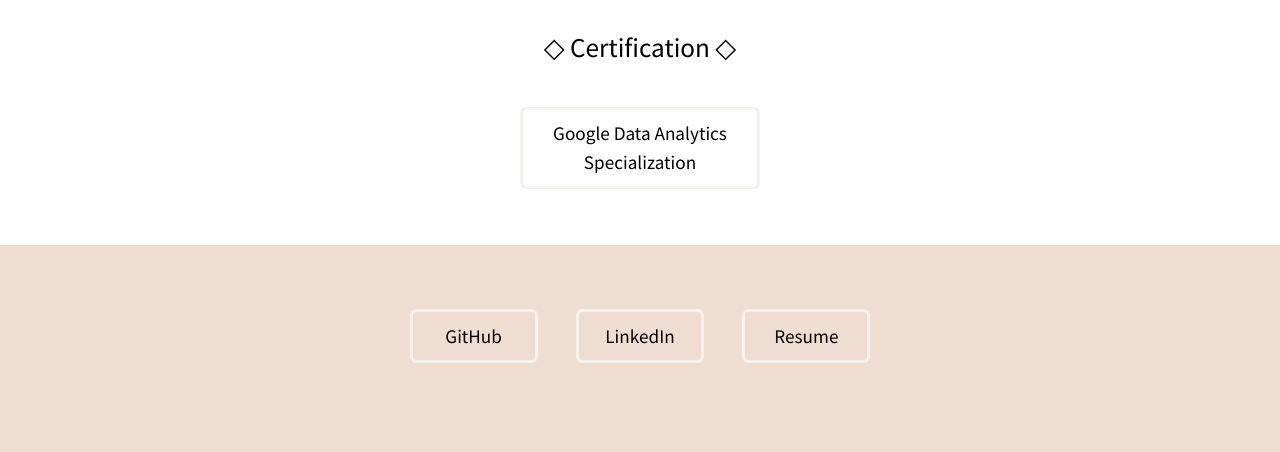
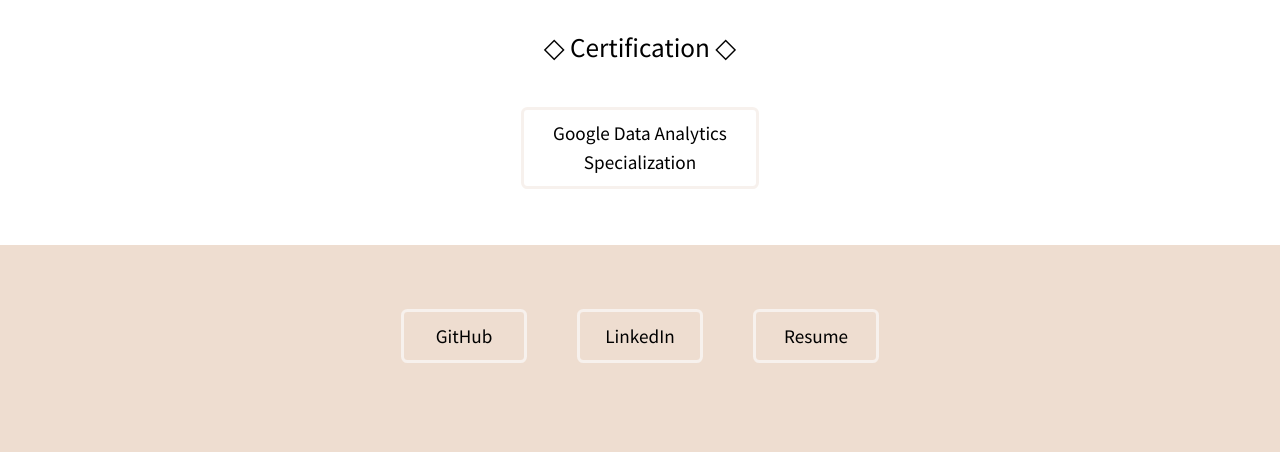
Before and after one commit to Lisa-Ferosa/lisa-ferosa.github.io, a Jekyll site: the page built from docs/index.html, in a window 1280 px wide and 1400 px high, scrolled down 2906 px. Shown: the part 637-1089 px from the top of the window. Built offline with Jekyll 4.4.1, drawn with Linux system fonts in a browser that asks for light colours.

Commit message:
fixed buttons

```diff
--- a/docs/_layouts/default.html
+++ b/docs/_layouts/default.html
@@ -9,11 +9,15 @@
       <div class="container">
         <div class="row justify-content-center">
           {% for button in site.footer %}
-          <div class="col button">
-            <a href="{{ button.link }}" target="_blank">{{ button.name }}</a>
+          <div class="col">
+            <a class="d-flex justify-content-center" href="{{ button.link }}" target="_blank">
+              <div class="button">
+                {{ button.name }}
+              </div>
+            </a>
           </div>
           {% endfor %}
-        </div>
+          </div>
         <div class="footer-img"></div>
       </div>
     </section>
--- a/docs/css/site.scss
+++ b/docs/css/site.scss
@@ -35,8 +35,15 @@
   text-decoration: none;
   font-size: 1.2rem;
   font-weight: 500;
+  margin: 0.5rem 0.8rem;
 
   &:hover {
+    color: $tree_green;
+    transition: 0.4s;
+    text-decoration: none;
+  }
+
+  .button:hover {
     color: $tree_green;
     transition: 0.4s;
   }
@@ -46,7 +53,7 @@
   border: 0.2rem solid $light_tan;
   border-radius: 0.4rem;
   padding: 0.6rem;
-  margin: 0.5rem 1.2rem;
+  width: 100%;
 
   &:hover {
     background-color: $light_tan;
@@ -158,6 +165,7 @@
   cursor: pointer;
   color: $light_tan !important;
   transition: all 0.2s ease;
+  text-decoration: underline;
 }
 
 .navbar-toggler {
@@ -335,7 +343,7 @@
 
   .col {
     flex: 0 0 auto;
-    width: 15rem;
+    width: 18rem;
   }
 }
 
@@ -347,7 +355,7 @@
 
 .footer .col {
   flex: 0 0 auto;
-  width: 8rem;
+  width: 11rem;
 }
 
 .footer-img {
--- a/docs/index.html
+++ b/docs/index.html
@@ -96,8 +96,12 @@
   <div class="container">
     <div class="row justify-content-center">
       {% for button in site.certification %}
-      <div class="col button">
-        <a href="{{ button.link }}" target="_blank">{{ button.name }}</a>
+      <div class="col">
+        <a class="d-flex justify-content-center" href="{{ button.link }}" target="_blank">
+          <div class="button">
+            {{ button.name }}
+          </div>
+        </a>
       </div>
       {% endfor %}
     </div>
```
